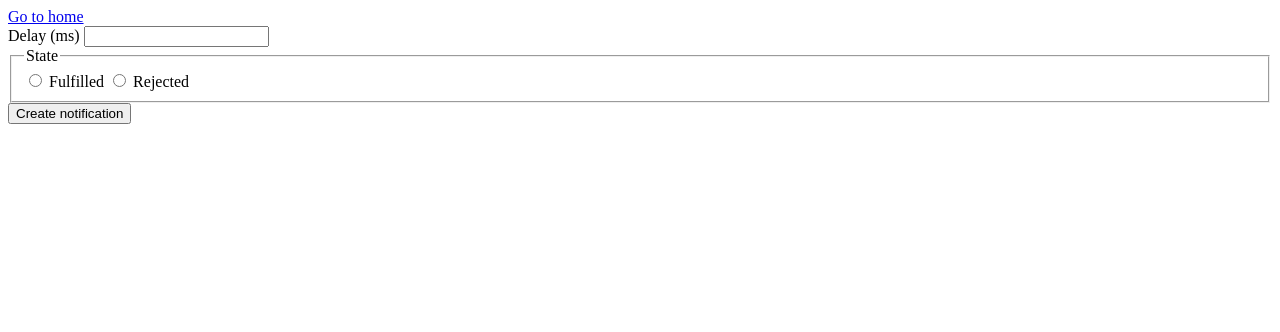
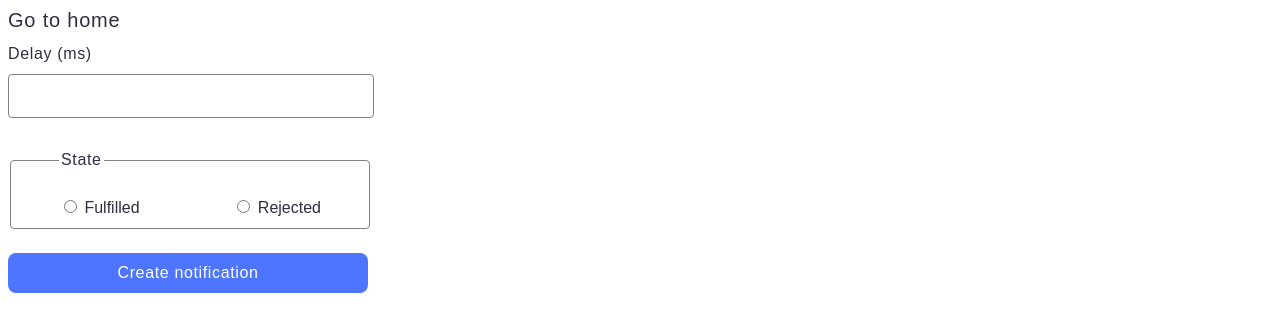
Before and after one commit to Pavel235/goit-js-hw-10, a website built with Vite: page src/2-snackbar.html in a window 1280 px wide. Built offline with nearby package versions, Linux system fonts and the light colour scheme.

Commit message:
js hw 10 upd

```diff
--- a/src/2-snackbar.html
+++ b/src/2-snackbar.html
@@ -7,27 +7,27 @@
     <link rel="stylesheet" href="./css/2-snackbar.css">
   </head>
   <body>
-    <a href="./index.html">Go to home</a>
+    <a class="back-link-elem" href="./index.html">Go to home</a>
 
 <form class="form">
-    <label>
+    <label class="delay-label">
       Delay (ms)
-      <input type="number" name="delay" required />
+      <input class="delay-input" type="number" name="delay" required />
     </label>
 
-    <fieldset>
-      <legend>State</legend>
-      <label>
+    <fieldset class="fieldset-elem">
+      <legend class="legend-item">State</legend>
+      <label class="resolved-label">
         <input type="radio" name="state" value="fulfilled" required />
         Fulfilled
       </label>
-      <label>
+      <label class="declined-label">
         <input type="radio" name="state" value="rejected" required />
         Rejected
       </label>
     </fieldset>
 
-    <button type="submit">Create notification</button>
+    <button class="button-elem" type="submit">Create notification</button>
   </form>
 
   <script type="module" src="./js/2-snackbar.js"></script>
--- a/src/css/2-snackbar.css
+++ b/src/css/2-snackbar.css
@@ -0,0 +1,121 @@
+.back-link-elem {
+    width: 120px;
+    color: #2E2F42;
+    font-family: 'Montserrat', sans-serif;
+    font-size: 20px;
+    font-style: normal;
+    font-weight: 400;
+    line-height: 1.2;
+    letter-spacing: 0.04em;
+    text-decoration: transparent;
+    transition: color 250ms cubic-bezier(0.4, 0, 0.2, 1);
+}
+
+.back-link-elem:hover {
+    color: blue;
+}
+
+.form {
+    width: 360px;
+    margin-top: 10px;
+    padding: 0;
+}
+
+.delay-label {
+    color: #2E2F42;
+    font-family: 'Montserrat', sans-serif;
+    font-size: 16px;
+    font-style: normal;
+    font-weight: 400;
+    line-height: 1.5;
+    letter-spacing: 0.04em;
+}
+
+.delay-input {
+    width: 100%;
+    height: 40px;
+    border-radius: 4px;
+    border: 1px solid #808080;
+    margin-top: 8px;
+    transition: border 250ms cubic-bezier(0.4, 0, 0.2, 1);
+}
+
+.delay-input:hover {
+    border: 1px solid #000;
+}
+
+.delay-input:focus {
+    outline: transparent;
+    border: 1px solid #4E75FF;
+}
+
+.fieldset-elem {
+    width: 360px;
+    padding-top: 24px;
+    padding-bottom: 8px;
+    padding-left: 48px;
+    padding-right: 48px;
+    border: 1px solid #808080;
+    margin-top: 30px;
+    border-radius: 4px;
+    box-sizing: border-box;
+    display: flex;
+    justify-content: space-between;
+}
+
+.fieldset-elem:hover,
+.fieldset-elem:focus {
+    border: 1px solid #000;
+}
+
+.legend-item {
+    color: #2E2F42;
+    font-family: 'Montserrat', sans-serif;
+    font-size: 16px;
+    font-style: normal;
+    font-weight: 400;
+    line-height: 1.5;
+    letter-spacing: 0.04em;
+}
+
+.resolved-label {
+    color: #2E2F42;
+    font-family: 'Montserrat', sans-serif;
+    font-size: 16px;
+    font-style: normal;
+    font-weight: 400;
+    line-height: 1.5;
+}
+
+.declined-label {
+    color: #2E2F42;
+    font-family: 'Montserrat', sans-serif;
+    font-size: 16px;
+    font-style: normal;
+    font-weight: 400;
+    line-height: 1.5;
+}
+
+.button-elem {
+    width: 360px;
+    height: 40px;
+    padding: 8px 16px;
+    gap: 10px;
+    border-radius: 8px;
+    background-color: #4E75FF;
+    border: transparent;
+    cursor: pointer;
+    color: #FFF;
+    font-family: 'Montserrat', sans-serif;
+    font-size: 16px;
+    font-style: normal;
+    font-weight: 500;
+    line-height: 1.5;
+    letter-spacing: 0.04em;
+    margin-top: 24px;
+    transition: background-color 250ms cubic-bezier(0.4, 0, 0.2, 1);
+}
+
+.button-elem:hover {
+    background-color: #6C8CFF;
+}
```
Also changed, not shown: src/1-timer.html (+1 -1 lines), src/css/1-timer.css (+17 -0 lines), src/css/header.css (+9 -4 lines).
